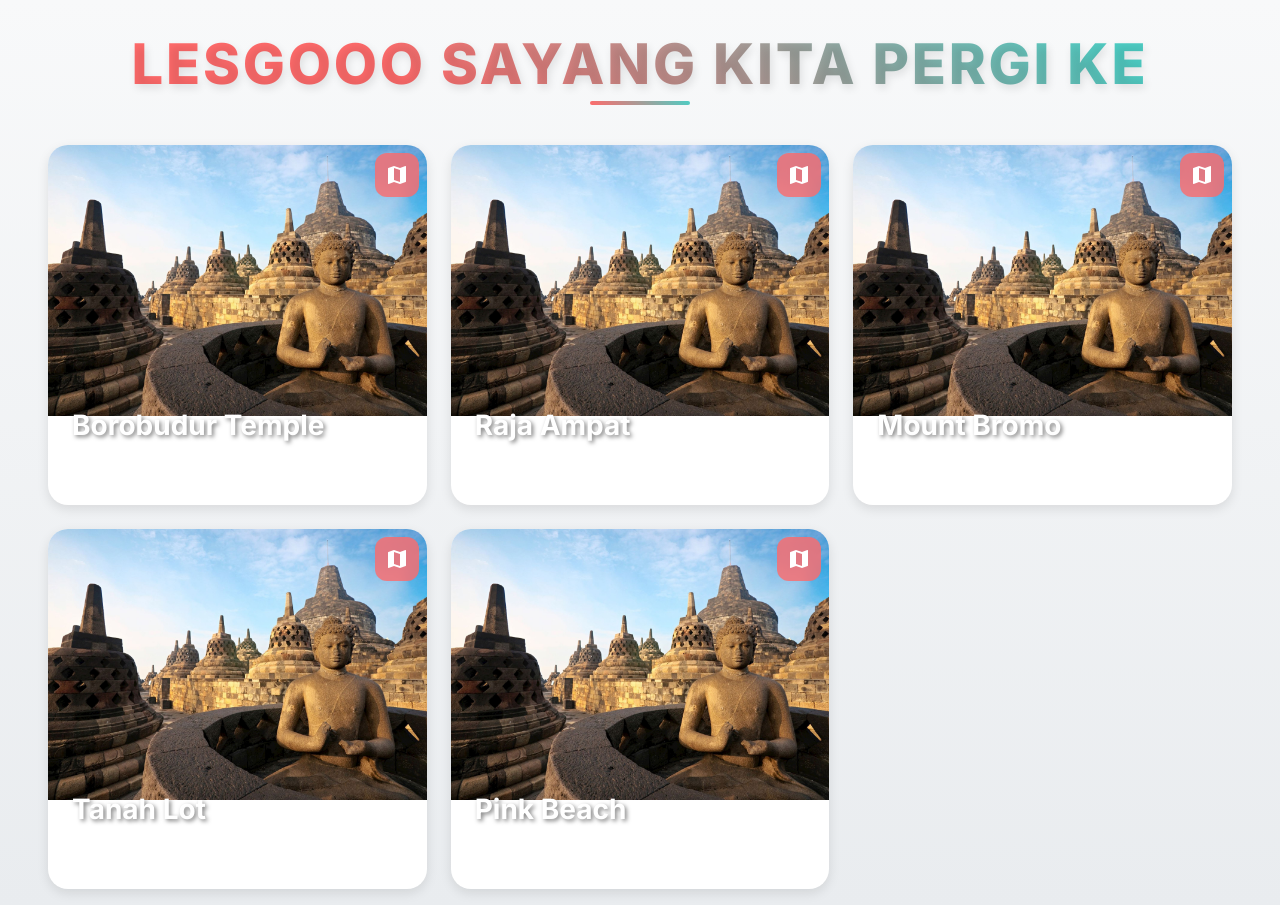
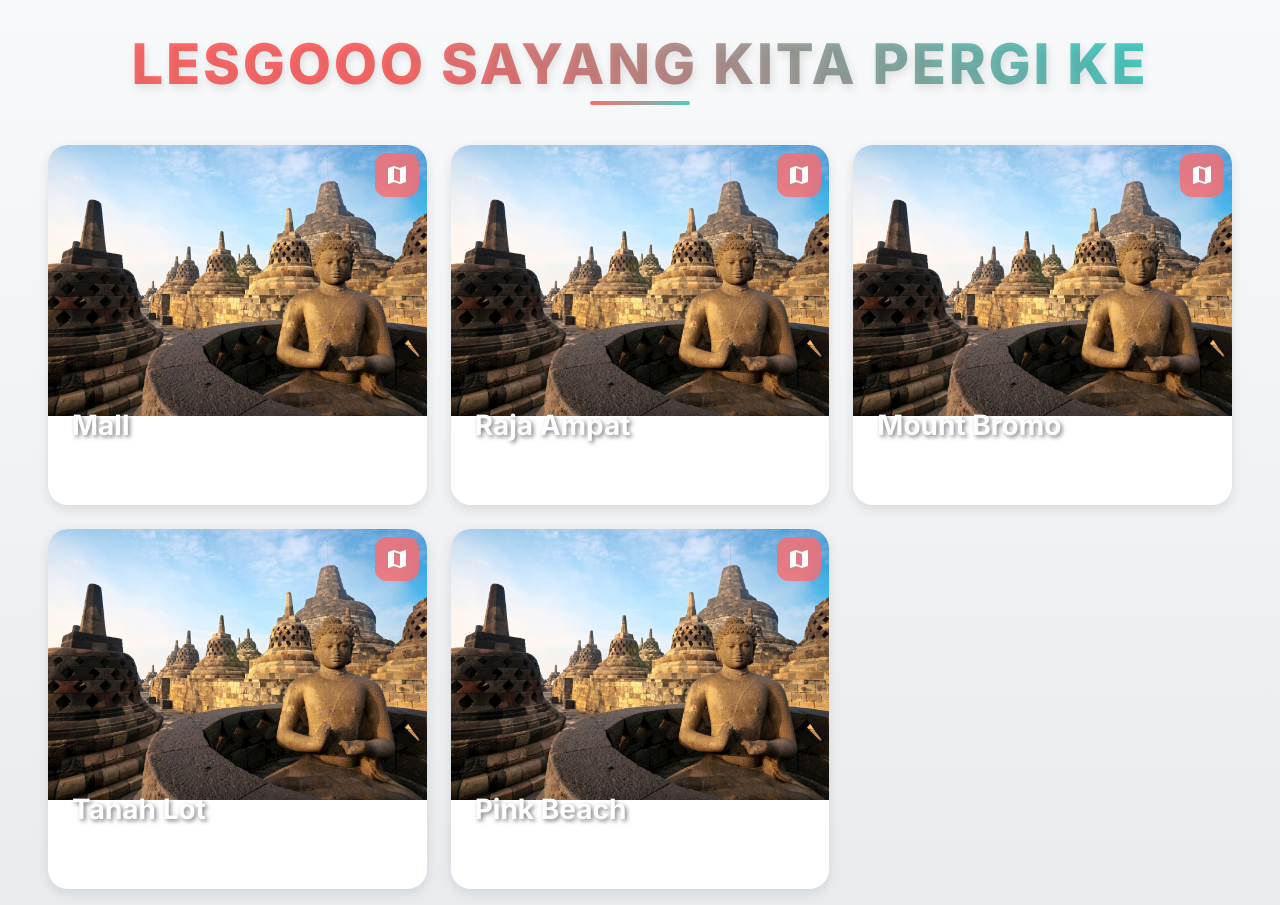
Before and after one commit to Mesayaaa/travel-places, a Next.js app: page / in a window 1280 px wide. Built offline with nearby package versions, Linux system fonts and the light colour scheme.

Commit message:
Update places.ts

```diff
--- a/app/data/places.ts
+++ b/app/data/places.ts
@@ -10,7 +10,7 @@
 export const places: Place[] = [
   {
     id: 1,
-    name: "Borobudur Temple",
+    name: "Mall",
     image: getImagePath("/images/borobudur.jpg"),
     mapsLink: "https://goo.gl/maps/QKQYYZqx6YdNgzjZ6"
   },
```
